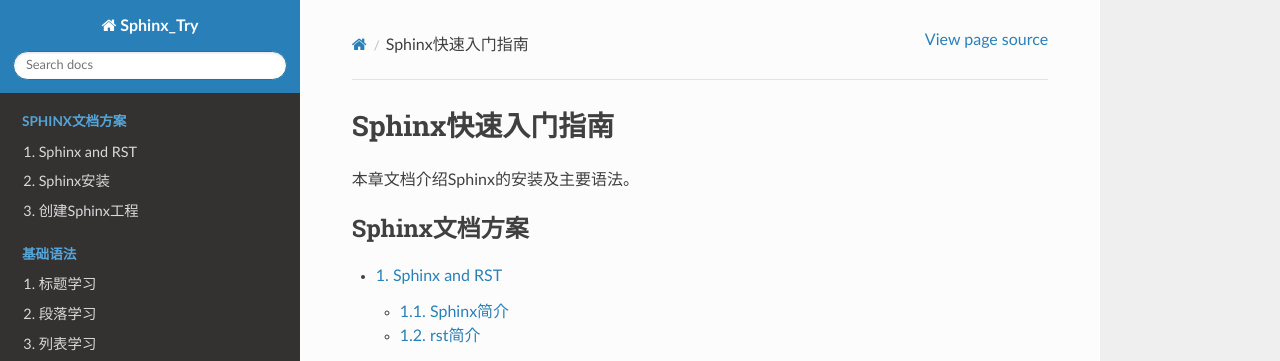
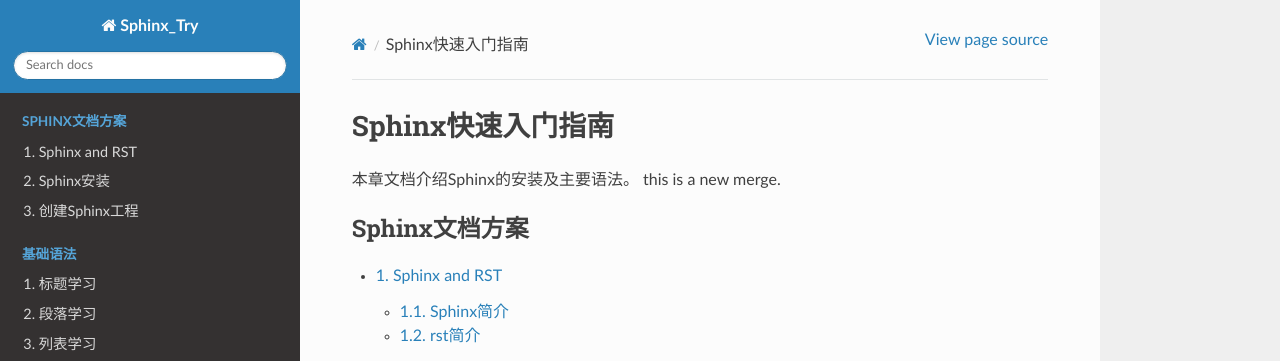
Before and after one commit to frank-zh/readocs, a Sphinx documentation site: the page built from source/index.rst, in a window 1280 px wide and 900 px high. Shown: the top 361 px of the window. Built offline with Sphinx 7.4.7 and the Read the Docs theme 2.0.0, drawn with Linux system fonts in a browser that asks for light colours.

Commit message:
update index01

```diff
--- a/source/index.rst
+++ b/source/index.rst
@@ -5,6 +5,7 @@
 ========================
 
 本章文档介绍Sphinx的安装及主要语法。
+this is a new merge.
 
 .. toctree::
     :caption: Sphinx文档方案
```
